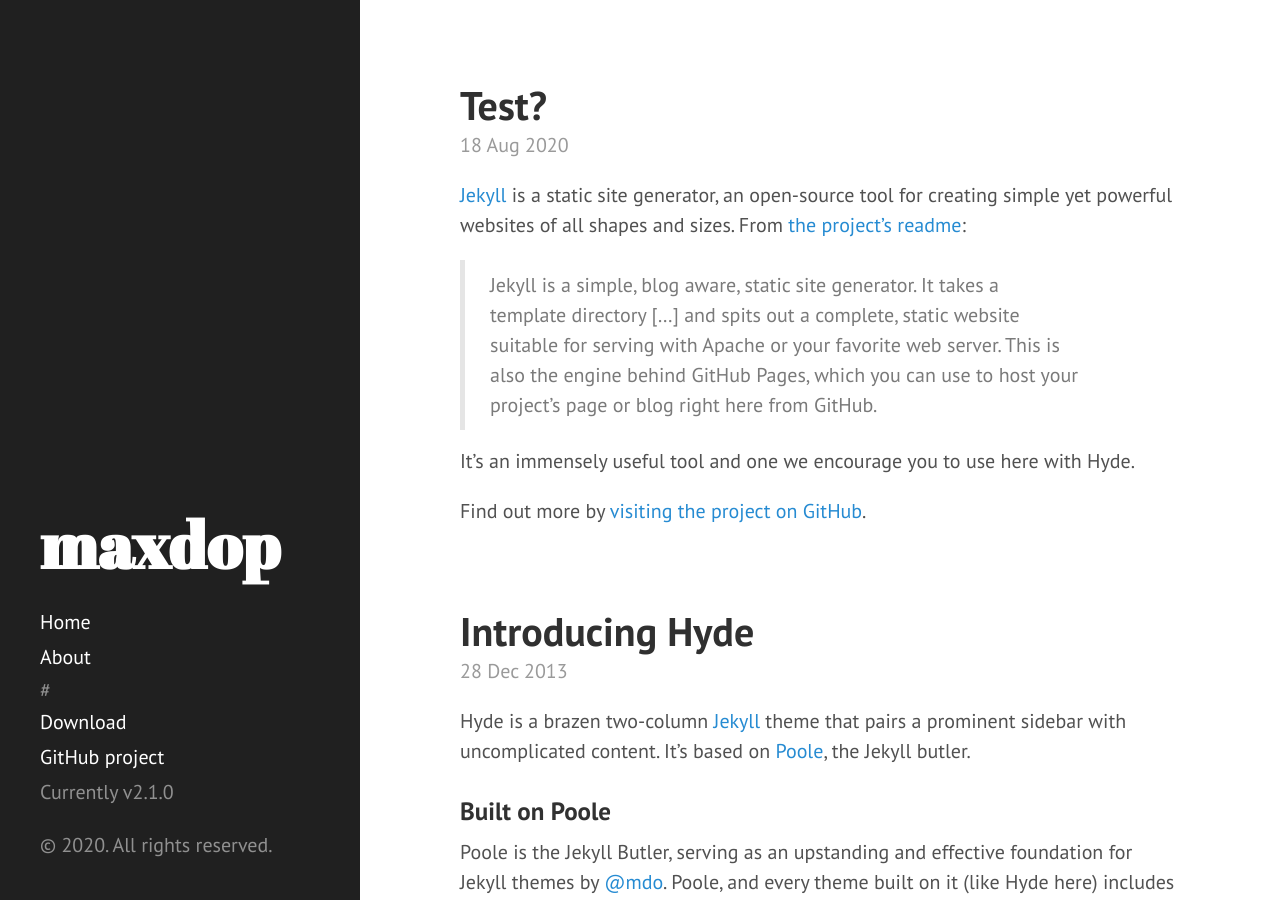
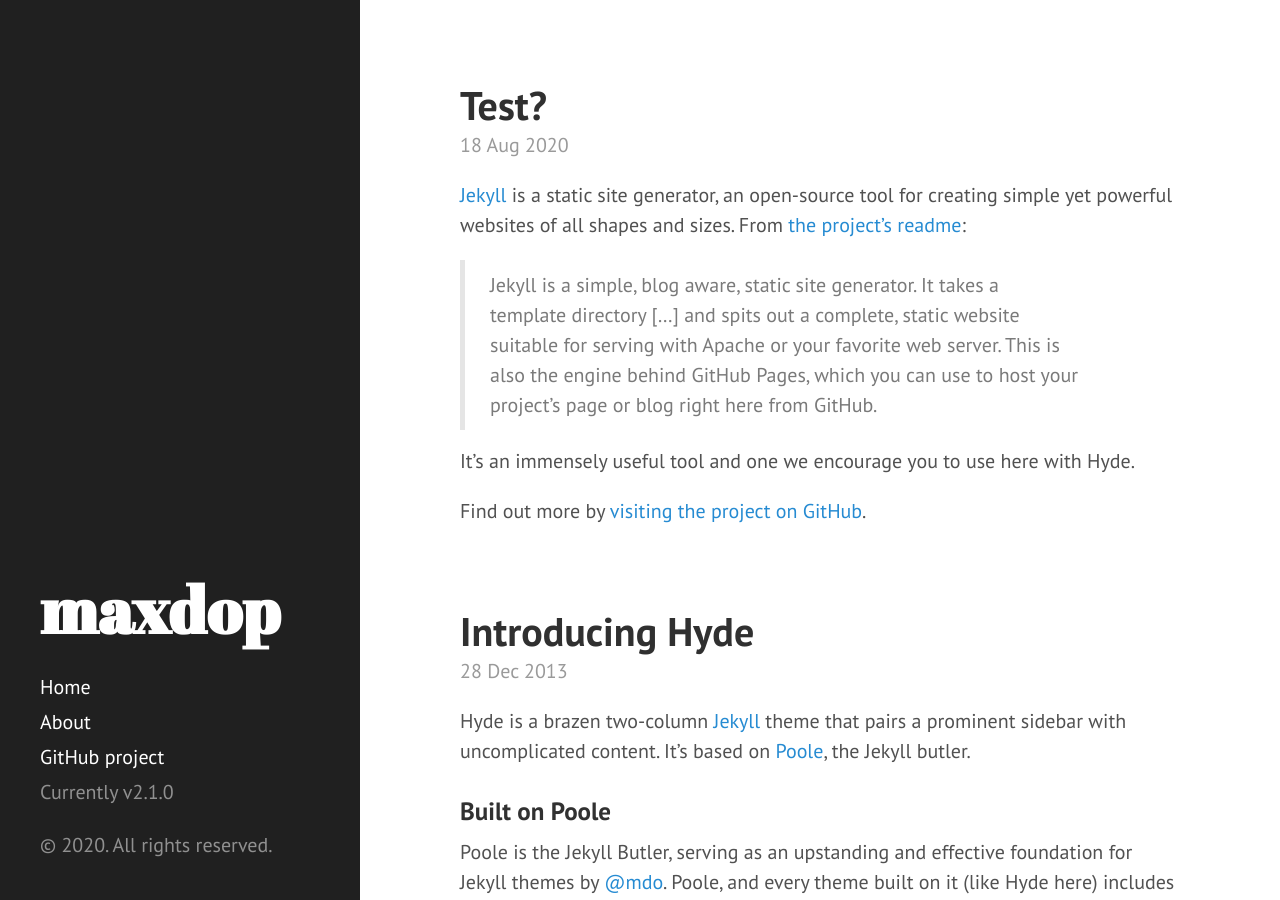
Before and after one commit to maxdop/maxdop.github.io, a Jekyll site: the page built from index.html, in a window 1280 px wide and 900 px high. Built offline with Jekyll 4.4.1, drawn with Linux system fonts in a browser that asks for light colours; Markdown is read by kramdown in place of the engine named in the settings; the list of posts is cut into pages by our own code.

Commit message:
Update sidebar.html

```diff
--- a/_includes/sidebar.html
+++ b/_includes/sidebar.html
@@ -26,7 +26,7 @@
         {% endif %}
       {% endfor %}
 
-      #<a class="sidebar-nav-item" href="{{ site.github.repo }}/archive/v{{ site.version }}.zip">Download</a>
+      {% comment %}<a class="sidebar-nav-item" href="{{ site.github.repo }}/archive/v{{ site.version }}.zip">Download</a>{% endcomment %}
       <a class="sidebar-nav-item" href="{{ site.github.repo }}">GitHub project</a>
       <span class="sidebar-nav-item">Currently v{{ site.version }}</span>
     </nav>
```
